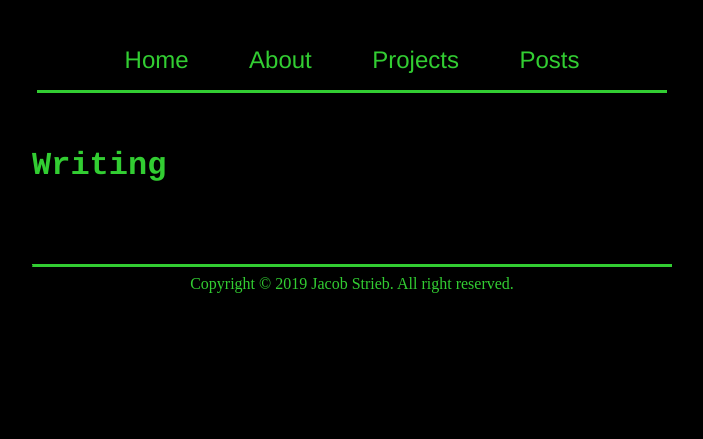
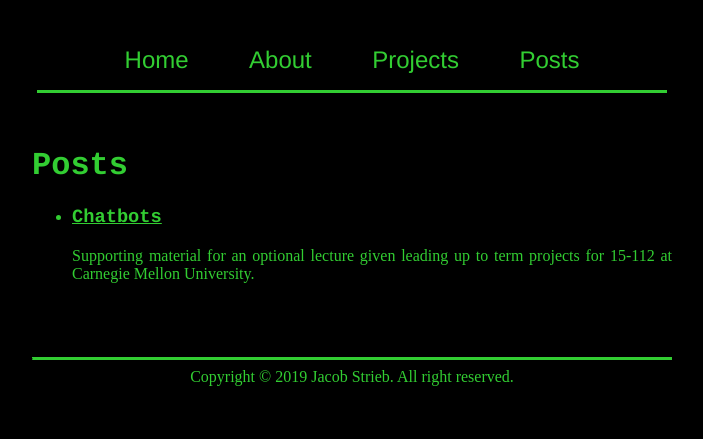
Before and after one commit to jstrieb/jstrieb.github.io, a plain HTML site: page posts/index.html in a window 1280 px wide. Shown: the whole page, without its empty margins (288-991 px from the left). Drawn offline with Linux system fonts and the light colour scheme.

Commit message:
Add chatbots to posts index

```diff
--- a/posts/index.html
+++ b/posts/index.html
@@ -3,8 +3,11 @@
 <head>
   <meta http-equiv="Content-Type" content="text/html; charset=utf-8" />
   <meta http-equiv="Content-Style-Type" content="text/css" />
+  <meta name="author" content="Jacob Strieb" />
+  <meta name="date" content="2019-07-14" />
+  <meta name="description" content="Index of posts by Jacob Strieb on jstrieb.github.io" />
   <meta name="viewport" content="width=device-width, initial-scale=1.0">
-  <title></title>
+  <title>Posts by Jacob Strieb</title>
   <style type="text/css">code{white-space: pre;}</style>
   <link rel="stylesheet" href="/style.css" type="text/css" />
 </head>
@@ -18,7 +21,11 @@
 </ul>
 <hr />
 </div>
-<h1 id="writing">Writing</h1>
+<h1 id="posts">Posts</h1>
+<ul>
+<li><h3 id="chatbots"><a href="/posts/chatbots/">Chatbots</a></h3>
+Supporting material for an optional lecture given leading up to term projects for 15-112 at Carnegie Mellon University.</li>
+</ul>
 <footer>
 <hr />
 Copyright &copy 2019 Jacob Strieb. All right reserved.
```
